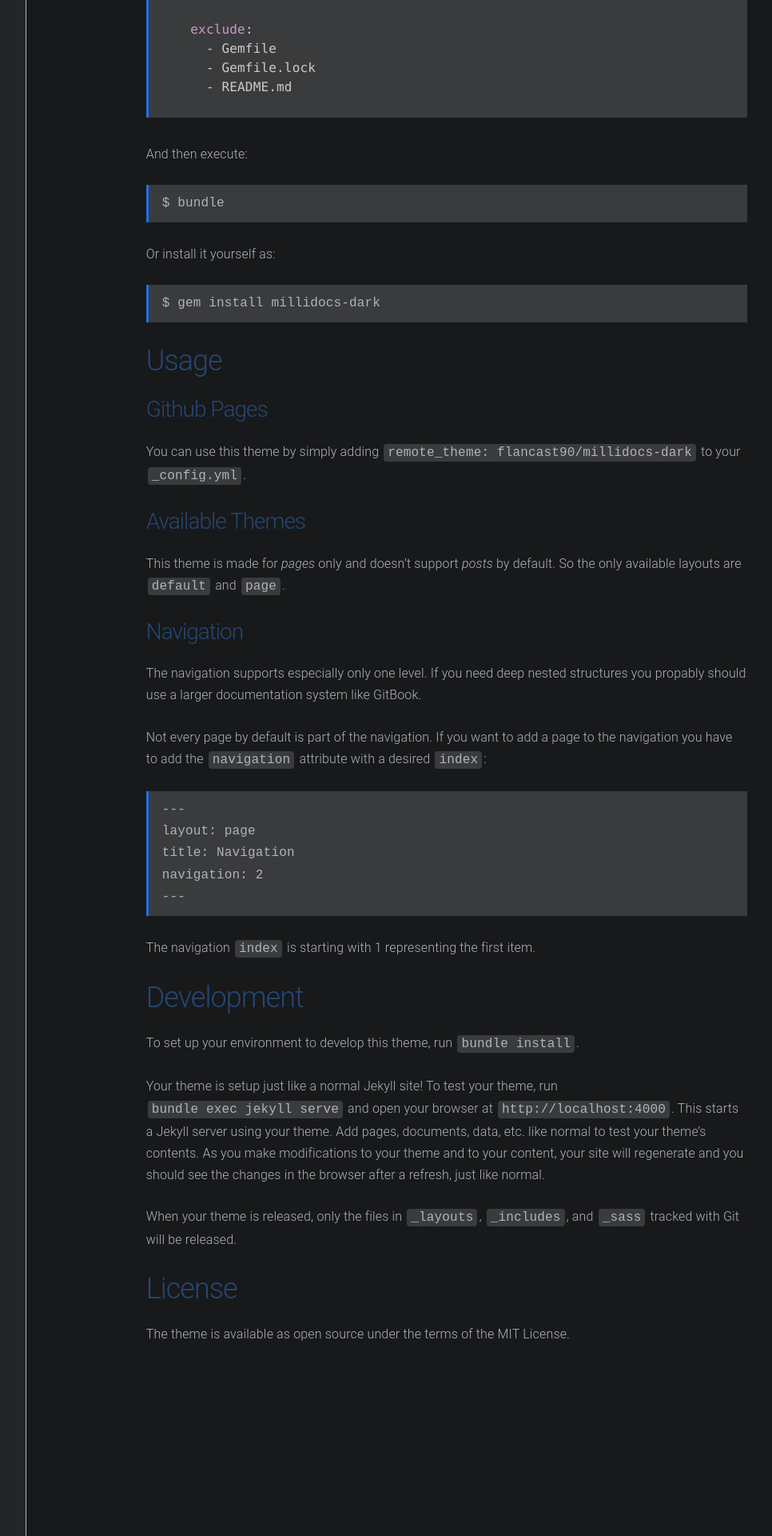
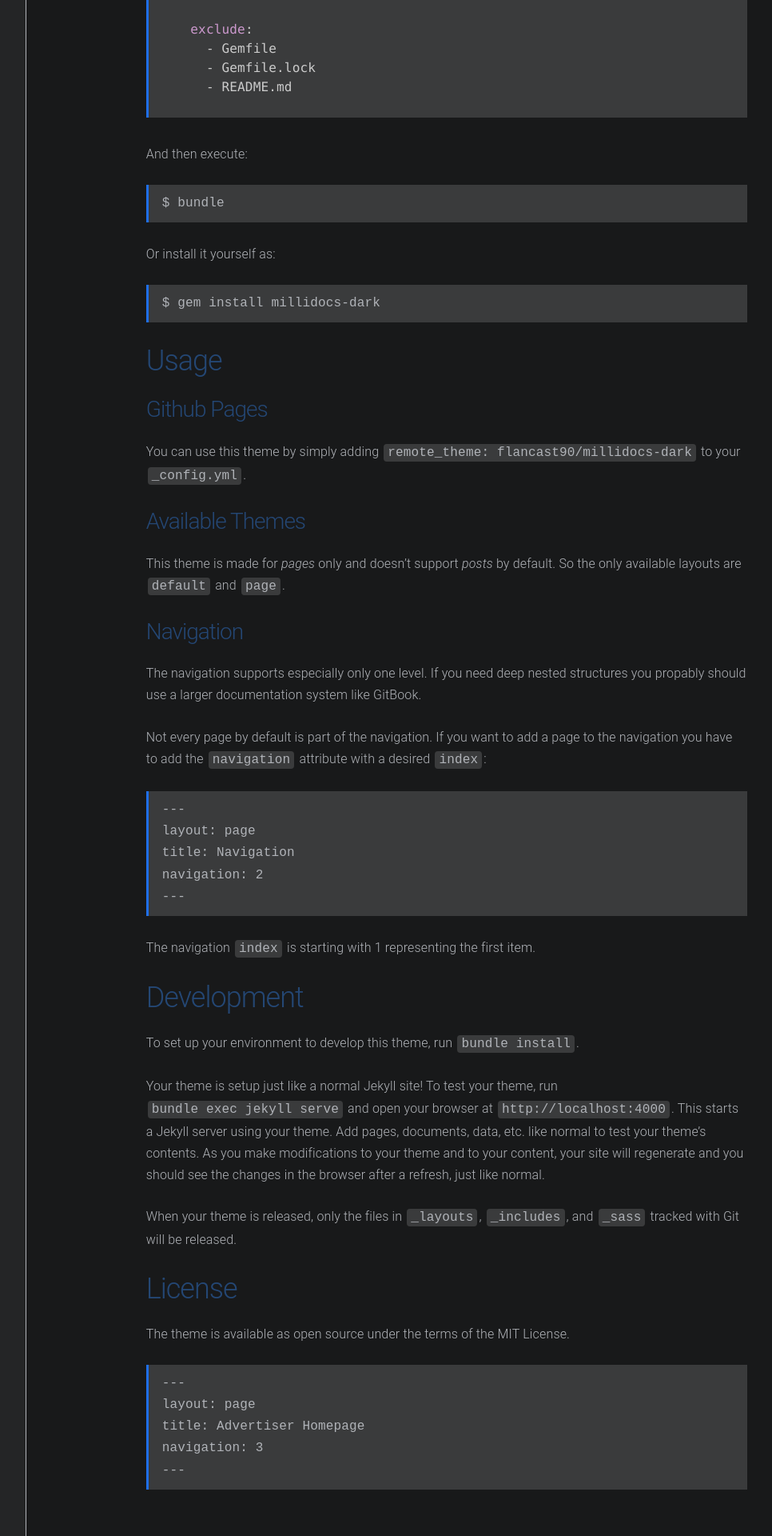
Before and after one commit to C0smicCrush/Millidocs, a Jekyll site: the page built from index.md, in a window 1280 px wide. Shown: the part 1230-3150 px from the top of the page at 80% size, without its empty margins (180-1146 px from the left). Built offline with Jekyll 4.4.1, drawn with Linux system fonts in a browser that asks for light colours.

Commit message:
Update index.md

````diff
--- a/index.md
+++ b/index.md
@@ -89,3 +89,12 @@ When your theme is released, only the files in `_layouts`, `_includes`, and `_sa
 ## License
 
 The theme is available as open source under the terms of the [MIT License](https://opensource.org/licenses/MIT).
+
+
+```
+---
+layout: page
+title: Advertiser Homepage
+navigation: 3
+---
+```
````
